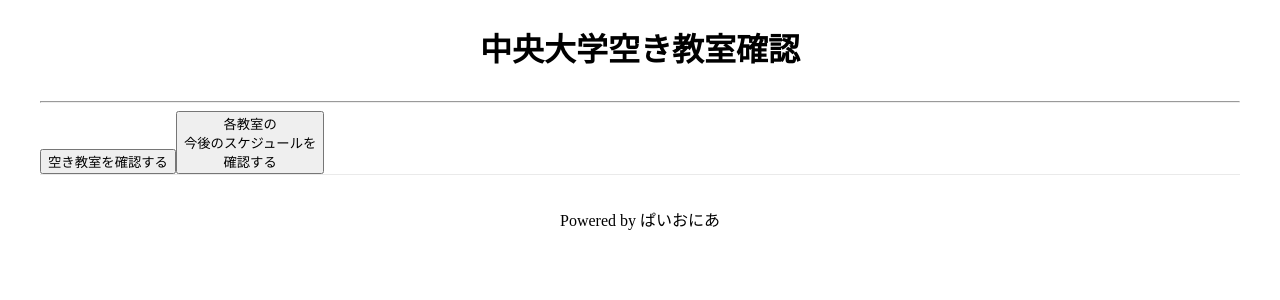
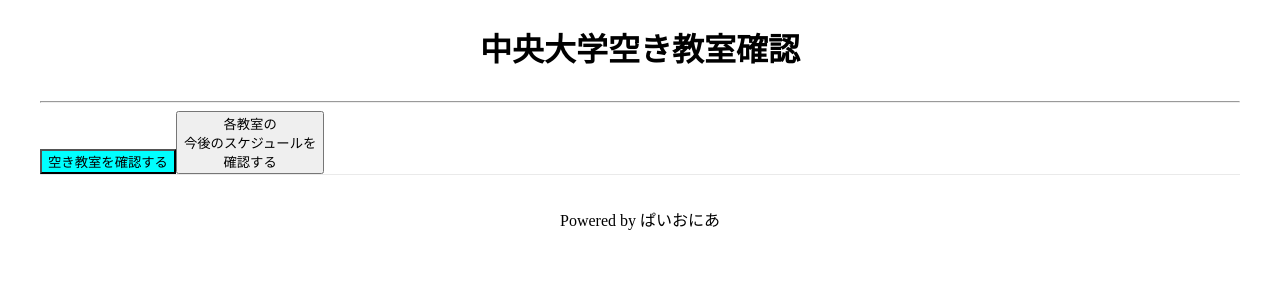
Before and after one commit to v-code-team-pioneer-inc/ccrs-frontend, a Next.js app: page / in a window 1280 px wide. Shown: the top 300 px of the page. Built offline with nearby package versions, Linux system fonts and the light colour scheme.

Commit message:
ボタンの背景色を変えた

```diff
--- a/styles/top/ToSearchButton.module.css
+++ b/styles/top/ToSearchButton.module.css
@@ -0,0 +1,3 @@
+.link_button{
+    background-color: aqua;
+}
```
